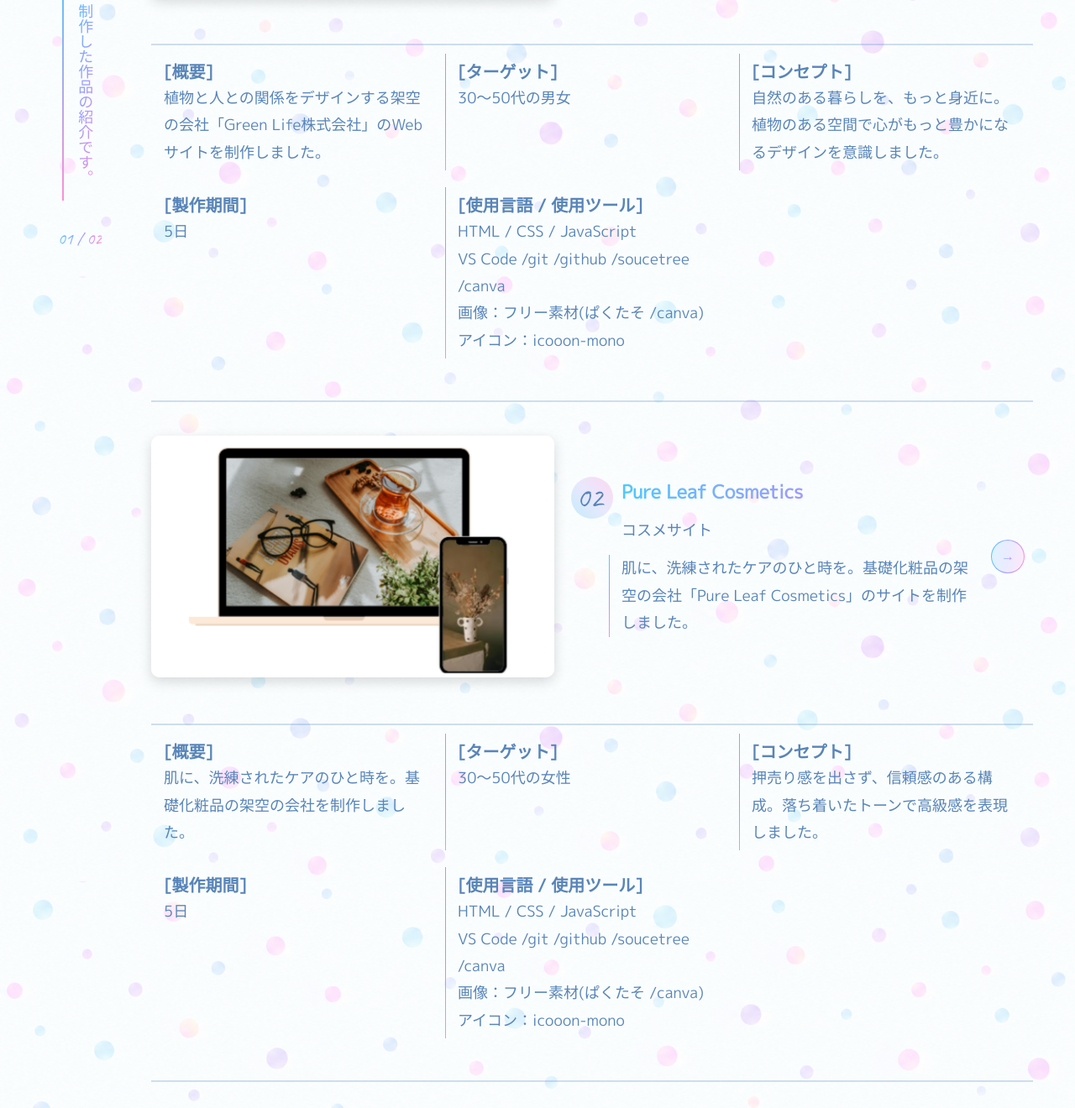
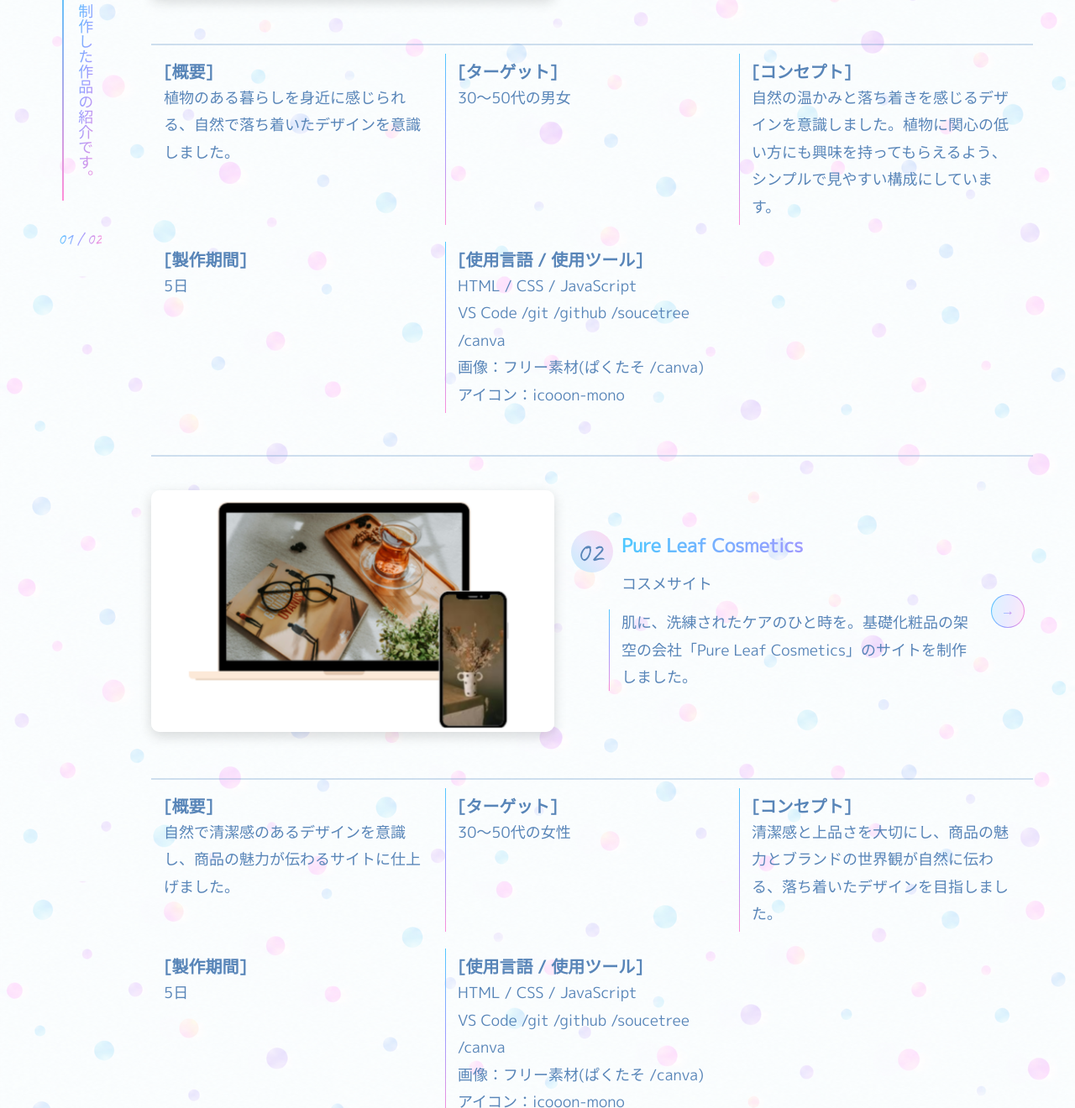
Before and after one commit to sabakan-miso/portfolio_iseki, a website built with Vite: page vite-project/index.html in a window 1280 px wide. Shown: the part 1191-2511 px from the top of the page at 84% size. Built offline with nearby package versions, Linux system fonts and the light colour scheme.

Commit message:
worksの文章を変更

```diff
--- a/vite-project/index.html
+++ b/vite-project/index.html
@@ -164,7 +164,7 @@
                 <div class="detail-item">
                   <h4>[概要]</h4>
                   <p>
-                    植物と人との関係をデザインする架空の会社「Green Life株式会社」のWebサイトを制作しました。
+                    植物のある暮らしを身近に感じられる、自然で落ち着いたデザインを意識しました。
                   </p>
                 </div>
 
@@ -178,8 +178,7 @@
                 <div class="detail-item">
                   <h4>[コンセプト]</h4>
                   <p>
-                    自然のある暮らしを、もっと身近に。<br>
-                    植物のある空間で心がもっと豊かになるデザインを意識しました。
+                    自然の温かみと落ち着きを感じるデザインを意識しました。植物に関心の低い方にも興味を持ってもらえるよう、シンプルで見やすい構成にしています。
                   </p>
                 </div>
 
@@ -231,7 +230,7 @@
                 <div class="detail-item">
                   <h4>[概要]</h4>
                   <p>
-                    肌に、洗練されたケアのひと時を。基礎化粧品の架空の会社を制作しました。
+                   自然で清潔感のあるデザインを意識し、商品の魅力が伝わるサイトに仕上げました。
                   </p>
                 </div>
 
@@ -245,7 +244,7 @@
                 <div class="detail-item">
                   <h4>[コンセプト]</h4>
                   <p>
-                    押売り感を出さず、信頼感のある構成。落ち着いたトーンで高級感を表現しました。
+                    清潔感と上品さを大切にし、商品の魅力とブランドの世界観が自然に伝わる、落ち着いたデザインを目指しました。
                   </p>
                 </div>
 
```
